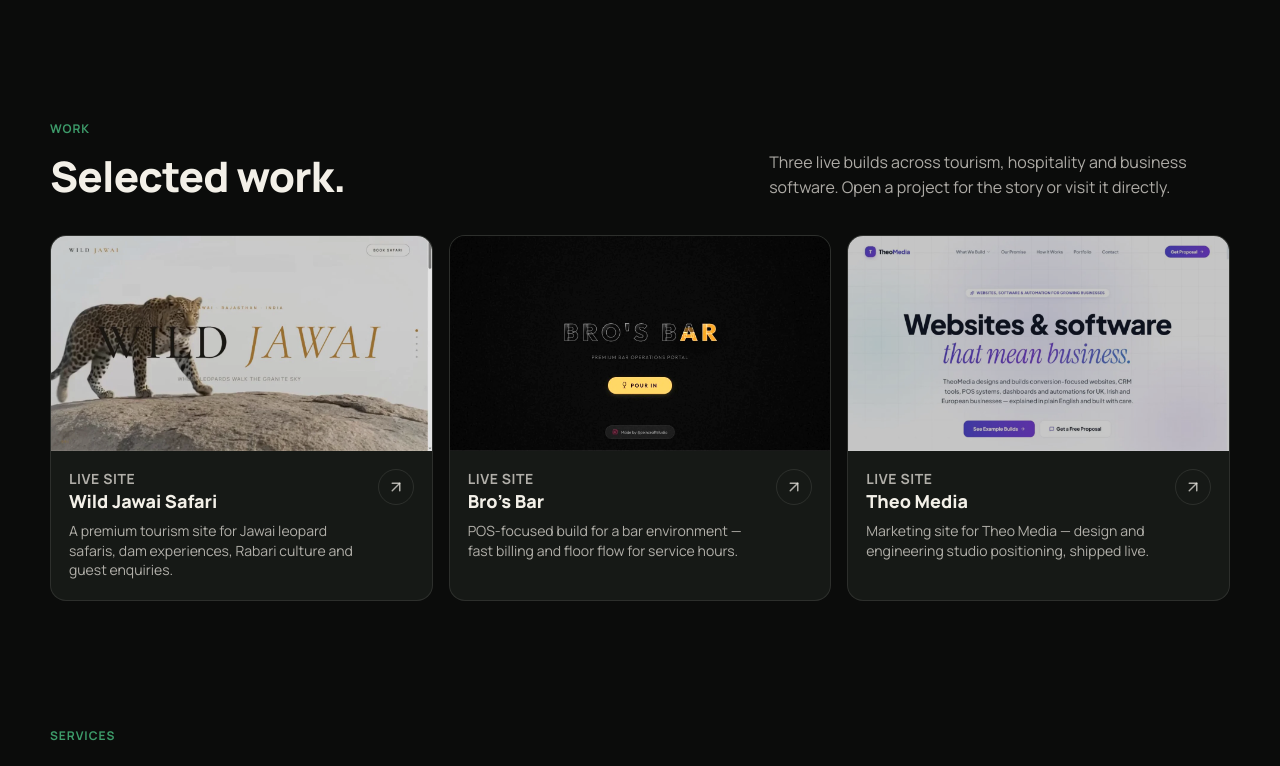
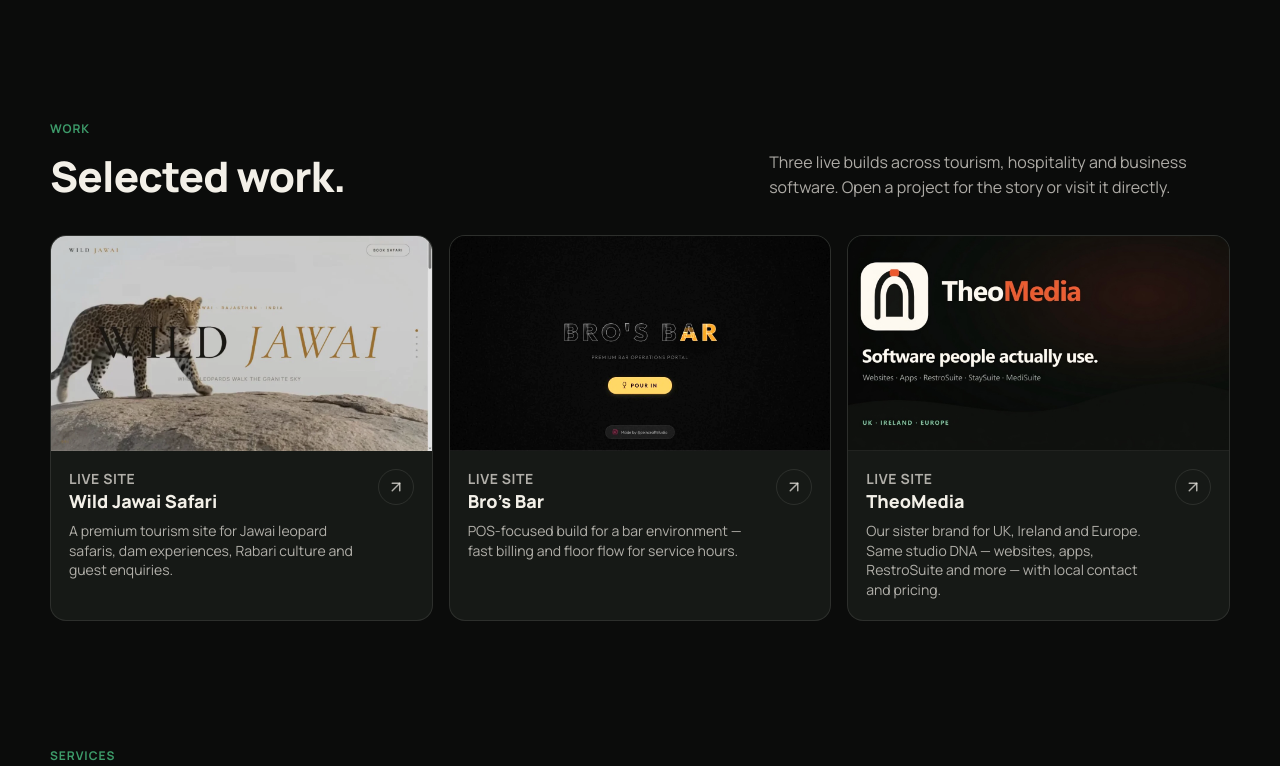
Before and after one commit to csheoganj-del/codearc, a Next.js app: page / in a window 1280 px wide. Shown: the part 1530-2296 px from the top of the page. Built offline with nearby package versions, Linux system fonts and the light colour scheme.

Commit message:
feat: show current TheoMedia brand card in Work section
Replace the old purple Theo preview with the live TheoMedia brand
image and point the case study to theomedia.co.uk.

```diff
--- a/src/app/globals.css
+++ b/src/app/globals.css
@@ -545,8 +545,9 @@
   filter: brightness(1.18) contrast(1.03);
 }
 
+/* Dark brand cards (TheoMedia / similar) already read well — keep a light polish only */
 .v2-work-card.is-theo-media .v2-work-media img {
-  filter: brightness(0.78) saturate(0.84);
+  filter: brightness(1.02) contrast(1.02);
 }
 
 .v2-work-meta {
--- a/src/app/page.tsx
+++ b/src/app/page.tsx
@@ -179,7 +179,7 @@
             </div>
             <div className="v2-proof-item">
               <strong>Live projects</strong>
-              <span>Wild Jawai, Bloom Café, Bro&apos;s Bar and Theo Media</span>
+              <span>Wild Jawai, Bloom Café, Bro&apos;s Bar and TheoMedia</span>
             </div>
           </div>
         </section>
--- a/src/data/case-studies.ts
+++ b/src/data/case-studies.ts
@@ -119,26 +119,30 @@
   },
   {
     id: 'theo-media',
-    title: 'Theo Media',
-    subtitle: 'Agency marketing site',
-    metaTitle: 'Theo Media',
-    metaDescription: 'Theo Media site built with CodeArc.',
+    title: 'TheoMedia',
+    subtitle: 'UK / Ireland / Europe sister site',
+    metaTitle: 'TheoMedia — CodeArc UK & Europe branch',
+    metaDescription:
+      'TheoMedia is CodeArc’s UK, Ireland and Europe branch — websites, apps and the same product family for international clients.',
     description:
-      'Marketing site for Theo Media — design and engineering studio positioning, shipped live.',
-    url: 'https://theo-media-house.vercel.app',
+      'Our sister brand for UK, Ireland and Europe. Same studio DNA — websites, apps, RestroSuite and more — with local contact and pricing.',
+    url: 'https://www.theomedia.co.uk',
     isExternal: true,
     creator: 'codearc',
     kind: 'client',
     statusLabel: 'Live site',
-    tags: ['Agency', 'Marketing site'],
-    features: ['Studio positioning', 'Responsive layout', 'Modern motion'],
-    image: '/assets/theo_live.webp',
-    challenge: 'Agency needed a distinctive site that still loads cleanly and reads clearly.',
-    research: 'Portfolio sites fail when the story is vague; we kept sections short and visual.',
-    designProcess: 'Strong hero, clear services and work narrative.',
-    techStackDetails: 'Marketing website for the studio brand.',
-    performanceImprovements: 'Polished visuals without a heavy page feel.',
-    results: 'Live studio website.',
+    tags: ['Sister brand', 'UK & Europe', 'Marketing site'],
+    features: ['UK / EU market site', 'Local contact & currency', 'Shared product family'],
+    image: '/assets/theo_live.png',
+    challenge:
+      'International clients needed a clear CodeArc-family presence without India-only contact and INR pricing.',
+    research:
+      'Sister-brand sites work when the story stays consistent and the market details (phone, currency, legal) are local.',
+    designProcess:
+      'Matched CodeArc’s product story with TheoMedia branding for UK, Ireland and Europe.',
+    techStackDetails: 'Next.js marketing site aligned with the CodeArc codebase and product pages.',
+    performanceImprovements: 'Fast static pages with the same product family narrative as CodeArc.',
+    results: 'Live at theomedia.co.uk for international enquiries.',
   },
   {
     id: 'bloom-cafe',
```
Also changed, not shown: public/assets/theo_live.png (added).
